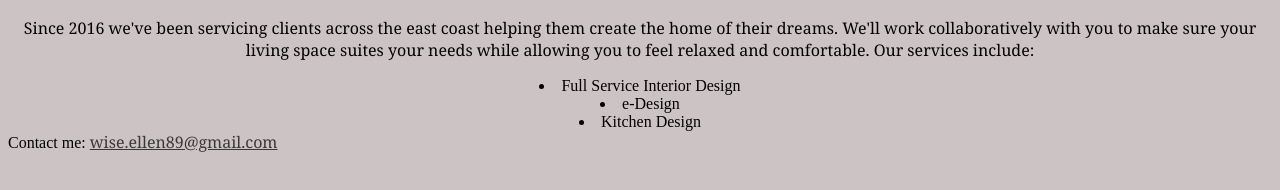
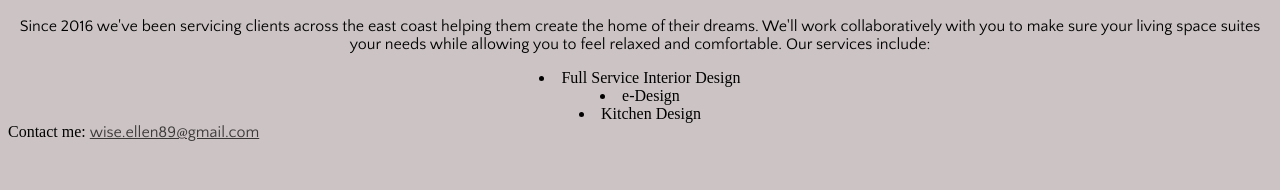
Before and after one commit to ewise31289/ewise31289.github.io, a plain HTML site: page unit_3/index.html in a window 1280 px wide. Shown: the part 444-634 px from the top of the page. Drawn offline with nearby package versions, Linux system fonts and the light colour scheme.

Commit message:
google fonts

```diff
--- a/unit_3/style.css
+++ b/unit_3/style.css
@@ -1,4 +1,5 @@
 @import url(https://fonts.googleapis.com/css?family=Playfair+Display);
+@import url(https://fonts.googleapis.com/css?family=Quattrocento+Sans);
 
 body{
 	background-color: #ccc4c4;
@@ -14,10 +15,10 @@ h1{
 
 }
 p{
-	font-family:"georgia",serif;
+	font-family: 'Quattrocento Sans', sans-serif;
 }
 a{
-	font-family:"georgia",serif;
+	font-family: 'Quattrocento Sans', sans-serif;
 	color: #3b3838;
 }
 hr{
```
